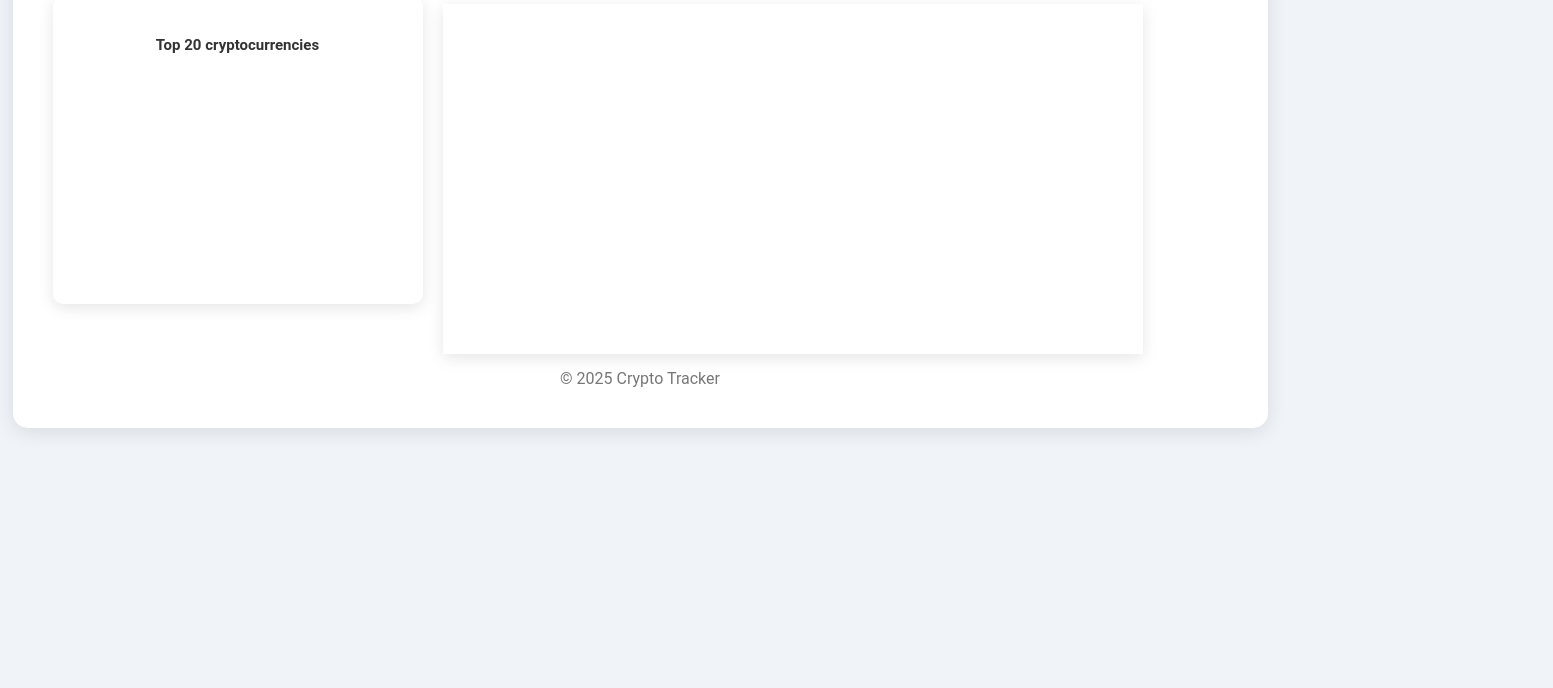
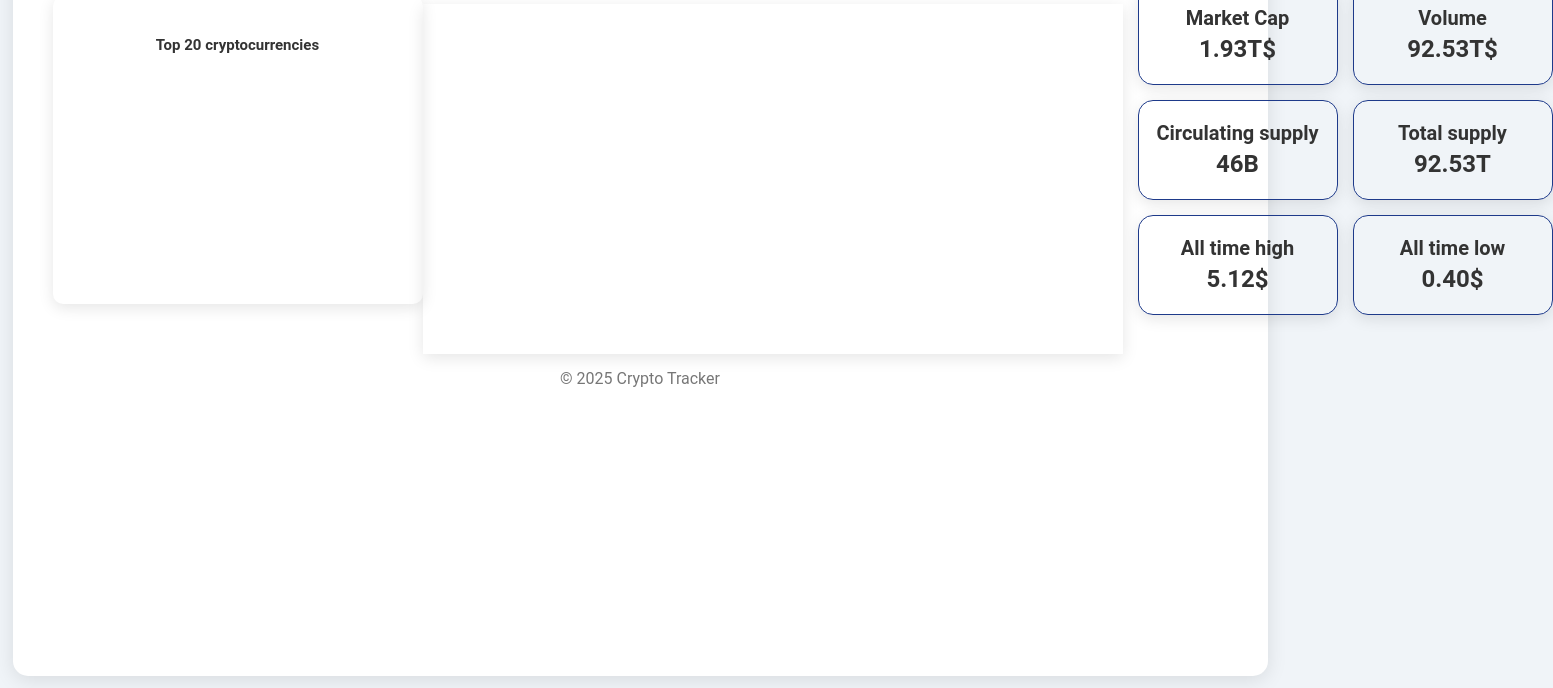
Before and after one commit to 0xK1Mx/CryptoTracker, a website with bundled scripts: page index.html in a window 1280 px wide. Shown: the part 237-925 px from the top of the page, 1553 px wide, since content can reach past the window. Before the commit the page ends 800 px from the top, so only its background shows below. Built offline with nearby package versions, Linux system fonts and the light colour scheme; no server answers.

Commit message:
add crypto metrics to html

```diff
--- a/index.html
+++ b/index.html
@@ -46,6 +46,40 @@
           </div>
           <div class="crypto-graph"></div>
         </section>
+        <div class="crypto-metric__container">
+          <div class="crypto-metric__row">
+            <div class="crypto-metric__block">
+              <span class="crypto-metric__label">Market Cap</span>
+              <span class="crypto-metric__value">1.93T$</span>
+            </div>
+            <div class="crypto-metric__block">
+              <span class="crypto-metric__label">Volume</span>
+              <span class="crypto-metric__value">92.53T$</span>
+            </div>
+          </div>
+
+          <div class="crypto-metric__row">
+            <div class="crypto-metric__block">
+              <span class="crypto-metric__label">Circulating supply</span>
+              <span class="crypto-metric__value">46B</span>
+            </div>
+            <div class="crypto-metric__block">
+              <span class="crypto-metric__label">Total supply</span>
+              <span class="crypto-metric__value">92.53T</span>
+            </div>
+          </div>
+
+          <div class="crypto-metric__row">
+            <div class="crypto-metric__block">
+              <span class="crypto-metric__label">All time high</span>
+              <span class="crypto-metric__value">5.12$</span>
+            </div>
+            <div class="crypto-metric__block">
+              <span class="crypto-metric__label">All time low</span>
+              <span class="crypto-metric__value">0.40$</span>
+            </div>
+          </div>
+        </div>
       </div>
 
       <footer>
--- a/styles.css
+++ b/styles.css
@@ -19,7 +19,7 @@
   --input-padding: 1.5rem; /* 15px */
   --card-margin-bottom: 2rem; /* 20px */
   --container-padding: 4rem; /* 40px */
-  --container-max-width: 150rem; /* 1500px */
+  --container-max-width: 160rem; /* 1500px */
   --card-height: 8rem; /* 80px */
   --chart-container-height: 3rem; /* 400px */
   --footer-opacity: 0.8;
@@ -59,6 +59,7 @@ body {
 .container {
   width: 100%;
   max-width: var(--container-max-width);
+  height: 90rem;
   background-color: var(--card-bg-color);
   border-radius: var(--border-radius);
   padding: var(--container-padding);
@@ -242,7 +243,7 @@ footer {
   display: flex;
   align-items: center;
   justify-content: space-between;
-  width: 130rem;
+  width: 150rem;
   height: 40rem;
 }
 
@@ -276,3 +277,38 @@ footer {
   width: 1.875rem; /* 30px */
   height: 1.875rem; /* 30px */
 }
+
+/* Crypto Metric */
+.crypto-metric__container {
+  display: flex;
+  flex-direction: column;
+  gap: 1.5rem;
+}
+
+.crypto-metric__row {
+  display: flex;
+  gap: 1.5rem;
+}
+
+.crypto-metric__block {
+  box-shadow: 0 4px 15px var(--shadow-color);
+  height: 10rem;
+  width: 20rem;
+  gap: 0.5rem;
+  padding: 0.5rem;
+  display: flex;
+  flex-direction: column;
+  justify-content: center;
+  align-items: center;
+  border-radius: var(--border-radius);
+  border: var(--primary-color) solid 1px;
+}
+
+.crypto-metric__label {
+  font-size: 2rem;
+  font-weight: 600;
+}
+.crypto-metric__value {
+  font-size: 2.4rem;
+  font-weight: 600;
+}
```
